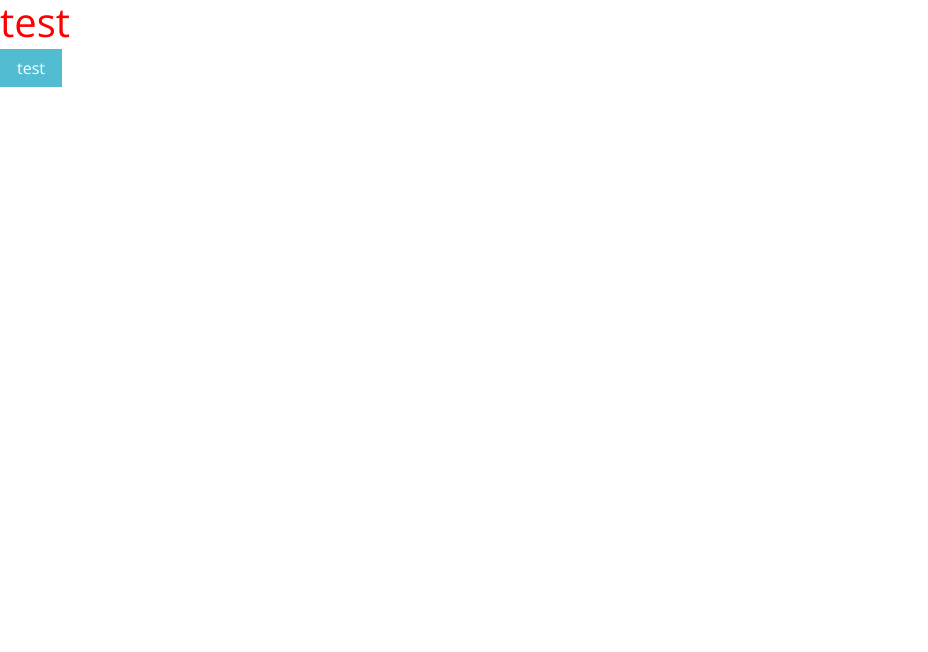
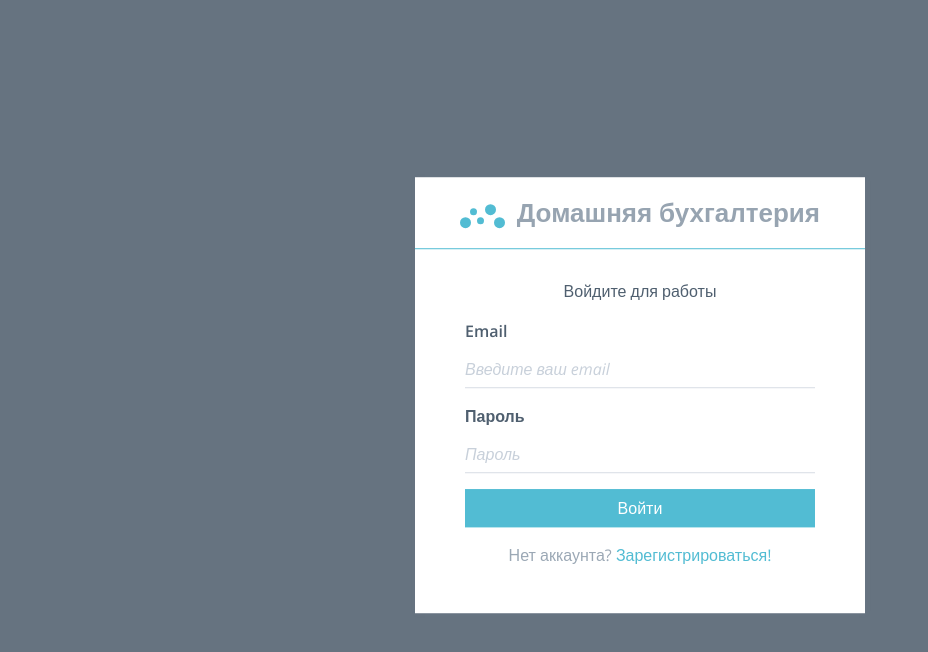
Before and after one commit to Mastik14/home-money, an Angular app: page /login in a window 1280 px wide. Shown: the top 652 px of the page, without its empty margins (0-928 px from the left). Built offline with nearby package versions, Linux system fonts and the light colour scheme.

Commit message:
finish lesson 5

```diff
--- a/src/app/app.component.html
+++ b/src/app/app.component.html
@@ -1,2 +1 @@
-<h1>test<h1>
-<button class="btn btn-primary">test</button>
+<router-outlet></router-outlet>
--- a/src/app/auth/auth.component.html
+++ b/src/app/auth/auth.component.html
@@ -0,0 +1,21 @@
+<div class="auth">
+  <div class="auth-container">
+    <div class="card">
+      <header class="auth-header">
+        <h1 class="auth-title">
+          <div class="logo">
+            <span class="l l1"></span>
+            <span class="l l2"></span>
+            <span class="l l3"></span>
+            <span class="l l4"></span>
+            <span class="l l5"></span>
+          </div>
+          Домашняя бухгалтерия
+        </h1>
+      </header>
+      <div class="auth-content">
+        <router-outlet></router-outlet>
+      </div>
+    </div>
+  </div>
+</div>
--- a/src/app/auth/auth.component.ts
+++ b/src/app/auth/auth.component.ts
@@ -1,7 +1,15 @@
-import { Component } from '@angular/core';
+import { Component, OnInit } from '@angular/core';
+import { Router } from '@angular/router';
 
 @Component({
   selector: 'wfm-auth',
   templateUrl: './auth.component.html'
 })
-export class AuthComponent {}
+export class AuthComponent implements OnInit {
+
+  constructor(private router: Router) {}
+
+  ngOnInit() {
+    this.router.navigate(['/login']);
+  }
+}
--- a/src/app/auth/auth.module.ts
+++ b/src/app/auth/auth.module.ts
@@ -4,6 +4,7 @@
 import { LoginComponent } from './login/login.component';
 import { RegistrationComponent } from './registration/registration.component';
 import { AuthComponent } from './auth.component';
+import { AuthRoutingModule } from './auth-routing.module';
 
 @NgModule({
   declarations: [
@@ -12,7 +13,8 @@
     AuthComponent
   ],
   imports: [
-    CommonModule
+    CommonModule,
+    AuthRoutingModule
   ]
 })
 export class AuthModule {}
--- a/src/app/auth/login/login.component.html
+++ b/src/app/auth/login/login.component.html
@@ -1 +1,29 @@
-<p>login works!</p>
+<p class="text-xs-center">Войдите для работы</p>
+<form>
+  <div class="form-group">
+    <label for="email">Email</label>
+    <input
+      type="text"
+      class="form-control underlined"
+      id="email"
+      placeholder="Введите ваш email"
+    >
+  </div>
+  <div class="form-group">
+    <label for="password">Пароль</label>
+    <input
+      type="password"
+      class="form-control underlined"
+      id="password"
+      placeholder="Пароль"
+    >
+  </div>
+  <div class="form-group">
+    <button type="submit" class="btn btn-block btn-primary">Войти</button>
+  </div>
+  <div class="form-group">
+    <p class="text-muted text-xs-center">
+      Нет аккаунта? <a href="#">Зарегистрироваться!</a>
+    </p>
+  </div>
+</form>
--- a/src/app/auth/registration/registration.component.html
+++ b/src/app/auth/registration/registration.component.html
@@ -1 +1,49 @@
-<p>registration works!</p>
+<p class="text-xs-center">Регистрация для получения доступа</p>
+<form>
+  <div class="form-group">
+    <label for="email">Email</label>
+    <input
+      type="text"
+      class="form-control underlined"
+      id="email"
+      placeholder="Введите email"
+    >
+  </div>
+  <div class="form-group has-error">
+    <label for="password">Пароль</label>
+    <input
+      type="password"
+      class="form-control underlined"
+      id="password"
+      placeholder="Введите пароль"
+    >
+    <span class="form-help-text">Error message.</span>
+  </div>
+  <div class="form-group has-success">
+    <label for="name">Имя</label>
+    <input
+      type="text"
+      class="form-control underlined"
+      id="name"
+      placeholder="Введите имя"
+    >
+    <span class="form-help-text">Success message.</span>
+  </div>
+  <div class="form-group">
+    <label for="agree">
+      <input class="checkbox" id="agree" type="checkbox">
+      <span>Согласен с правилами</span>
+    </label>
+  </div>
+  <div class="form-group">
+    <button type="submit" class="btn btn-block btn-primary">Зарегистрироваться</button>
+  </div>
+  <div class="form-group">
+    <p class="text-muted text-xs-center">
+      Уже есть аккаунт?
+      <a href="#">
+        Войти!
+      </a>
+    </p>
+  </div>
+</form>
--- a/src/index.html
+++ b/src/index.html
@@ -1,14 +1,16 @@
-<!doctype html>
+<!DOCTYPE html>
 <html lang="en">
-<head>
-  <meta charset="utf-8">
-  <title>HomeMoney</title>
-  <base href="/">
+  <head>
+    <meta charset="utf-8" />
+    <meta http-equiv="x-ua-compatible" content="ie=edge" />
+    <title>HomeMoney</title>
+    <base href="/" />
 
-  <meta name="viewport" content="width=device-width, initial-scale=1">
-  <link rel="icon" type="image/x-icon" href="favicon.ico">
-</head>
-<body>
-  <wfm-root></wfm-root>
-</body>
+    <meta name="viewport" content="width=device-width, initial-scale=1" />
+    <link rel="icon" type="image/x-icon" href="favicon.ico" />
+  </head>
+
+  <body>
+    <wfm-root>Loading...</wfm-root>
+  </body>
 </html>
```
Also changed, not shown: src/app/app-routing.module.ts (added, +12 -0 lines), src/app/app.module.ts (+9 -1 lines), src/app/auth/auth-routing.module.ts (added, +19 -0 lines).
